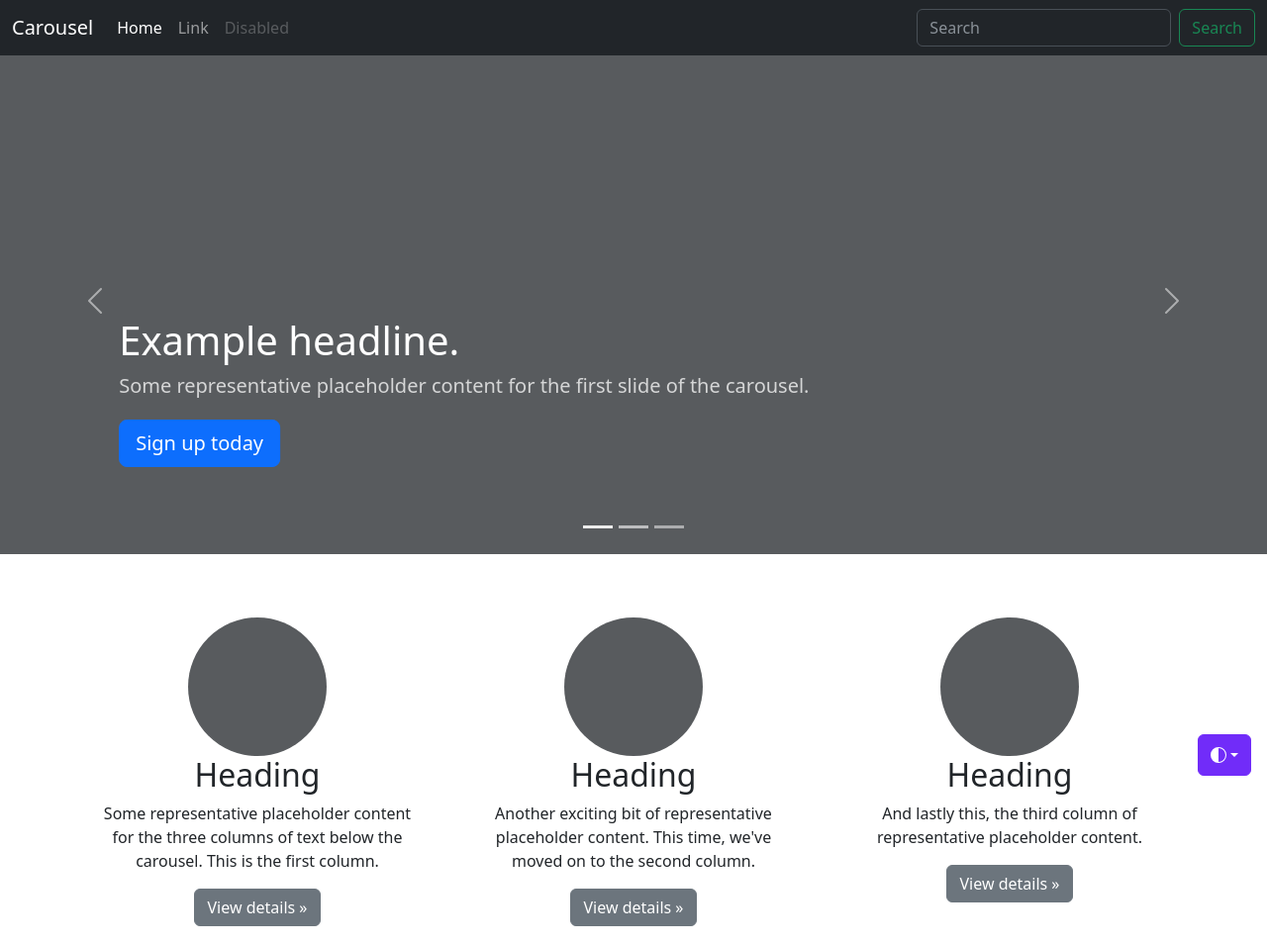
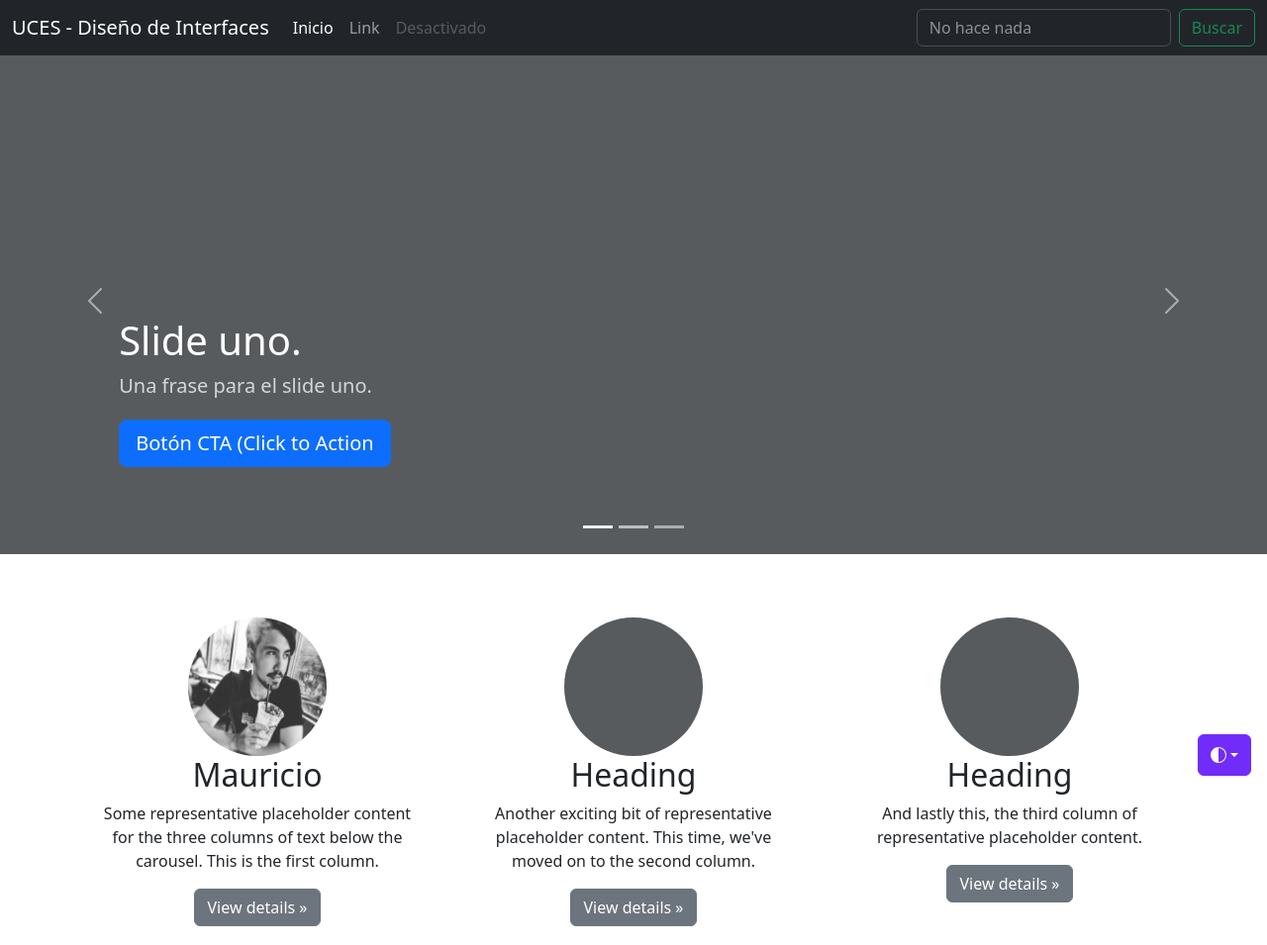
Before and after one commit to UCES-Diseno-Interfaces/ejemplos, a plain HTML site: page carousel/index.html in a window 1280 px wide. Shown: the top 955 px of the page at 99% size. Drawn offline with Linux system fonts and the light colour scheme; a script that the page names is missing.

Commit message:
retoques mínimos

```diff
--- a/carousel/index.html
+++ b/carousel/index.html
@@ -7,7 +7,7 @@
     <meta name="description" content="">
     <meta name="author" content="Mark Otto, Jacob Thornton, and Bootstrap contributors">
     <meta name="generator" content="Hugo 0.112.5">
-    <title>Carousel Template · Bootstrap v5.3</title>
+    <title>Diseño de Interfaces</title>
 
     <link rel="canonical" href="https://getbootstrap.com/docs/5.3/examples/carousel/">
 
@@ -151,25 +151,25 @@
 <header data-bs-theme="dark">
   <nav class="navbar navbar-expand-md navbar-dark fixed-top bg-dark">
     <div class="container-fluid">
-      <a class="navbar-brand" href="#">Carousel</a>
+      <a class="navbar-brand" href="#">UCES - Diseño de Interfaces</a>
       <button class="navbar-toggler" type="button" data-bs-toggle="collapse" data-bs-target="#navbarCollapse" aria-controls="navbarCollapse" aria-expanded="false" aria-label="Toggle navigation">
         <span class="navbar-toggler-icon"></span>
       </button>
       <div class="collapse navbar-collapse" id="navbarCollapse">
         <ul class="navbar-nav me-auto mb-2 mb-md-0">
           <li class="nav-item">
-            <a class="nav-link active" aria-current="page" href="#">Home</a>
+            <a class="nav-link active" aria-current="page" href="#">Inicio</a>
           </li>
           <li class="nav-item">
             <a class="nav-link" href="#">Link</a>
           </li>
           <li class="nav-item">
-            <a class="nav-link disabled">Disabled</a>
+            <a class="nav-link disabled">Desactivado</a>
           </li>
         </ul>
         <form class="d-flex" role="search">
-          <input class="form-control me-2" type="search" placeholder="Search" aria-label="Search">
-          <button class="btn btn-outline-success" type="submit">Search</button>
+          <input class="form-control me-2" type="search" placeholder="No hace nada" aria-label="Search">
+          <button class="btn btn-outline-success" type="submit">Buscar</button>
         </form>
       </div>
     </div>
@@ -189,9 +189,9 @@
         <svg class="bd-placeholder-img" width="100%" height="100%" xmlns="http://www.w3.org/2000/svg" aria-hidden="true" preserveAspectRatio="xMidYMid slice" focusable="false"><rect width="100%" height="100%" fill="var(--bs-secondary-color)"/></svg>
         <div class="container">
           <div class="carousel-caption text-start">
-            <h1>Example headline.</h1>
-            <p class="opacity-75">Some representative placeholder content for the first slide of the carousel.</p>
-            <p><a class="btn btn-lg btn-primary" href="#">Sign up today</a></p>
+            <h1>Slide uno.</h1>
+            <p class="opacity-75">Una frase para el slide uno.</p>
+            <p><a class="btn btn-lg btn-primary" href="#">Botón CTA (Click to Action</a></p>
           </div>
         </div>
       </div>
@@ -236,8 +236,9 @@
     <!-- Three columns of text below the carousel -->
     <div class="row">
       <div class="col-lg-4">
-        <svg class="bd-placeholder-img rounded-circle" width="140" height="140" xmlns="http://www.w3.org/2000/svg" role="img" aria-label="Placeholder" preserveAspectRatio="xMidYMid slice" focusable="false"><title>Placeholder</title><rect width="100%" height="100%" fill="var(--bs-secondary-color)"/></svg>
-        <h2 class="fw-normal">Heading</h2>
+        <img src="../assets/img/foto1.jpg" class="bd-placeholder-img rounded-circle" width="140" height="140" xmlns="../assets/" role="img" aria-label="Placeholder" preserveAspectRatio="xMidYMid slice" focusable="false"><title>Placeholder</title><rect width="100%" height="100%" fill="var(--bs-secondary-color)"/></img>
+        <!-- <svg class="bd-placeholder-img rounded-circle" width="140" height="140" xmlns="../assets/" role="img" aria-label="Placeholder" preserveAspectRatio="xMidYMid slice" focusable="false"><title>Placeholder</title><rect width="100%" height="100%" fill="var(--bs-secondary-color)"/></svg> -->
+        <h2 class="fw-normal">Mauricio  </h2>
         <p>Some representative placeholder content for the three columns of text below the carousel. This is the first column.</p>
         <p><a class="btn btn-secondary" href="#">View details &raquo;</a></p>
       </div><!-- /.col-lg-4 -->
```
Also changed, not shown: assets/img/foto1.jpg (added).
